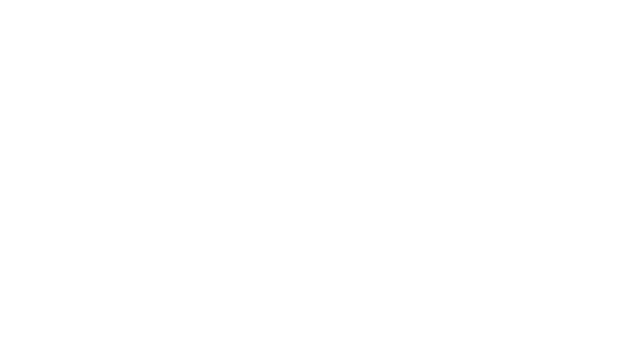
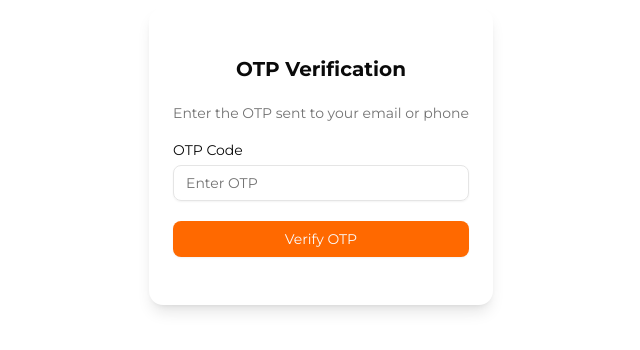
Before and after one commit to Jonzdee/QuickBite-Front, a React (Vite) app: page /otp in a window 1280 px wide. Before the commit this address had no page. Shown: the part 244-594 px from the top of the page, without its empty margins (319-959 px from the left). Built offline with nearby package versions, Linux system fonts and the light colour scheme.

Commit message:
update on confirm password

```diff
--- a/src/App.jsx
+++ b/src/App.jsx
@@ -20,6 +20,8 @@ import ChefLayout from "./vendor/layout/ChefLayout";
 import AddNewItem from "./vendor/pages/AddNewItem";
 import MyFoodList from "./vendor/pages/MyFoodList";
 import ProductDetails from "./components/landingComponents/ProductDetails";
+import OTP from "./components/login/OTP";
+import ForgetPassword from "./components/login/ForgetPassword";
 
 function App() {
   return (
@@ -44,6 +46,9 @@ function App() {
           <Route path="/getlocation" element={<AllowLocation />} />
           <Route path="/product-details/:id" element={<ProductDetails />} />
           <Route path="/checkout" element={<CheckoutPage />} />
+          <Route path="/otp" element={<OTP />} />
+          <Route path="/forget-password" element={<ForgetPassword />} />
+
 
 
           {/* Chef routes */}
--- a/src/components/IntroPage/Intro.jsx
+++ b/src/components/IntroPage/Intro.jsx
@@ -1,4 +1,5 @@
-import { useState } from "react";
+import { useState, useEffect } from "react";
+import { useNavigate } from "react-router-dom";
 import { motion, AnimatePresence } from "framer-motion";
 import { Link } from "react-router-dom";
 import { Button } from "@/components/ui/button";
@@ -6,6 +7,24 @@ import { introPages } from "@/components/IntroPage/introPages";
 
 
 function IntroSlider() {
+    const navigate = useNavigate();
+
+  useEffect(() => {
+      const showSplashOnce = localStorage.getItem("showSplashOnce");
+
+      if (showSplashOnce){
+        navigate("/login", {replace:true})
+        return;
+      }
+
+      const timer =setTimeout(()=>{
+        localStorage.setItem("showSplashOnce", "true")
+        navigate("/login", {replace: true})
+      }, 2000)
+      return () => clearTimeout(timer);
+    }, [navigate]);
+
+
   const [index, setIndex] = useState(0);
   const [direction, setDirection] = useState(1);
 
--- a/src/components/IntroPage/IntroSplash.jsx
+++ b/src/components/IntroPage/IntroSplash.jsx
@@ -4,19 +4,12 @@ import { motion} from "framer-motion";
 import QuickBiteLogo from "../../assets/Images/QuickBiteLogo.png";
 
 function IntroSplash() {
-  const navigate = useNavigate();
-
+ const navigate = useNavigate();
   useEffect(() => {
-    const showSplashOnce = localStorage.getItem("showSplashOnce");
-
-    if (showSplashOnce){
-      navigate("/intro1", {replace:true})
-      return;
-    }
 
     const timer =setTimeout(()=>{
       localStorage.setItem("showSplashOnce", "true")
-      navigate("/intro1", {replace: true})
+      navigate("/login", {replace: true})
     }, 2000)
     return () => clearTimeout(timer);
   }, [navigate]);
--- /dev/null
+++ b/src/components/login/ForgetPassword.jsx
@@ -0,0 +1,27 @@
+import React from 'react'
+
+ function ForgetPassword() {
+  return (
+    <div className="min-h-screen  bg-white  flex flex-col items-center justify-center px-4">
+      <form className="w-full max-w-lg  bg-white rounded-lg p-8 shadow-md ">
+              <h1 className="text-2xl font-bold mb-4 ">Recover your <span className='text-orange-600'>QuickBite</span> password</h1>
+
+        <p className="text-gray-600 mb-6">Please sign in to your existing account</p>
+        <label htmlFor="email" className="block text-sm font-medium text-gray-700 mb-1">
+          EMAIL
+        </label>
+        <input
+          id="email"
+          type="email"
+          required="."
+          placeholder="example@gmail.com"
+          className="w-full mb-6 px-4 py-3 border border-gray-300 rounded-md focus:outline-none focus:ring-2 focus:ring-orange-500"
+        />
+        <button className="w-full  bg-orange-500  text-white py-3 rounded-md font-semibold hover:bg-orange-600 transition">
+          SEND CODE
+        </button>
+      </form>
+    </div>
+  );
+}
+export default ForgetPassword
--- a/src/components/login/Login.jsx
+++ b/src/components/login/Login.jsx
@@ -1,14 +1,59 @@
-import React from "react";
+import React, { useState } from "react";
 import { cn } from "@/lib/utils";
 import { Button } from "@/components/ui/button";
 import { Card, CardContent } from "@/components/ui/card";
 import { Input } from "@/components/ui/input";
 import { Label } from "@/components/ui/label";
+import { motion } from "framer-motion";
+import { Link, useNavigate } from "react-router-dom";
+import axios from "axios";
 
-import { motion } from "framer-motion";
-import { Link } from "react-router-dom";
+const API_URL = import.meta.env.VITE_API_URL;
 
 function Login({ className, ...props }) {
+  const [formData, setFormData] = useState({
+    email: "",
+    password: "",
+  });
+
+  const [loading, setLoading] = useState(false);
+  const [error, setError] = useState("");
+  const navigate = useNavigate();
+
+  const handleChange = (e) => {
+    setFormData({ ...formData, [e.target.id]: e.target.value });
+    setError("");
+  };
+
+  const handleSubmit = async (e) => {
+    e.preventDefault();
+    try {
+      setLoading(true);
+      setError("");
+
+      const res = await axios.post(`${API_URL}/users/login`, formData);
+
+      if (res.data.token) {
+        localStorage.setItem("token", res.data.token);
+        navigate("/getlocation");
+      }
+    } catch (err) {
+      console.error(err.response?.data || err.message);
+
+      let backendError = "Login failed";
+      if (Array.isArray(err.response?.data)) {
+        backendError = err.response.data.join(", ");
+      } else if (err.response?.data?.message) {
+        backendError = err.response.data.message;
+      } else if (typeof err.response?.data === "string") {
+        backendError = err.response.data;
+      }
+      setError(backendError);
+    } finally {
+      setLoading(false);
+    }
+  };
+
   return (
     <div className="flex min-h-screen items-center justify-center p-4">
       <motion.div
@@ -29,6 +74,7 @@ function Login({ className, ...props }) {
               initial={{ opacity: 0, x: -30 }}
               animate={{ opacity: 1, x: 0 }}
               transition={{ delay: 0.2, duration: 0.6 }}
+              onSubmit={handleSubmit}
             >
               <div className="flex flex-col gap-5">
 
@@ -38,9 +84,7 @@ function Login({ className, ...props }) {
                   animate={{ opacity: 1, y: 0 }}
                   transition={{ delay: 0.3 }}
                 >
-                  <h1 className="text-xl font-bold mb-4">
-                    Welcome To QuickBite
-                  </h1>
+                  <h1 className="text-xl font-bold mb-4">Welcome To QuickBite</h1>
                   <p className="text-muted-foreground text-sm">
                     Login to your{" "}
                     <span className="font-semibold text-orange-500">
@@ -49,6 +93,7 @@ function Login({ className, ...props }) {
                     account
                   </p>
                 </motion.div>
+
 
                 <motion.div
                   className="grid gap-2"
@@ -61,10 +106,11 @@ function Login({ className, ...props }) {
                     id="email"
                     type="email"
                     placeholder="your email here"
+                    value={formData.email}
+                    onChange={handleChange}
                     required
                   />
                 </motion.div>
-
 
                 <motion.div
                   className="grid gap-2"
@@ -75,14 +121,25 @@ function Login({ className, ...props }) {
                   <div className="flex items-center">
                     <Label htmlFor="password">Password</Label>
                     <Link
-                      to="#"
+                      to="/forget-password"
                       className="ml-auto text-xs underline-offset-2 hover:underline"
                     >
                       Forgot password?
                     </Link>
                   </div>
-                  <Input id="password" type="password" required />
+                  <Input
+                    id="password"
+                    type="password"
+                    value={formData.password}
+                    onChange={handleChange}
+                    required
+                  />
                 </motion.div>
+
+
+                {error && (
+                  <p className="text-sm text-red-500 text-center">{error}</p>
+                )}
 
 
                 <motion.div
@@ -90,15 +147,15 @@ function Login({ className, ...props }) {
                   animate={{ opacity: 1, y: 0 }}
                   transition={{ delay: 0.6 }}
                 >
-                  <Link to="/getlocation">
-                    <Button
-                      type="submit"
-                      className="w-full bg-orange-500 hover:bg-amber-700"
-                    >
-                      Login
-                    </Button>
-                  </Link>
+                  <Button
+                    type="submit"
+                    className="w-full bg-orange-500 hover:bg-amber-700"
+                    disabled={loading}
+                  >
+                    {loading ? "Logging in..." : "Login"}
+                  </Button>
                 </motion.div>
+
 
                 <motion.div
                   className="relative text-center text-xs after:absolute after:inset-0 after:top-1/2 after:z-0 after:flex after:items-center after:border-t"
@@ -132,7 +189,7 @@ function Login({ className, ...props }) {
                   </Button>
                 </motion.div>
 
-                {/* Signup Link */}
+
                 <motion.div
                   className="text-center text-xs"
                   initial={{ opacity: 0 }}
--- /dev/null
+++ b/src/components/login/OTP.jsx
@@ -0,0 +1,97 @@
+import React, { useState } from "react";
+import axios from "axios";
+import { useNavigate } from "react-router-dom";
+import { Button } from "@/components/ui/button";
+import { Card, CardContent } from "@/components/ui/card";
+import { Input } from "@/components/ui/input";
+import { Label } from "@/components/ui/label";
+import { motion } from "framer-motion";
+
+const API_URL = import.meta.env.VITE_API_URL;
+
+function OTP() {
+  const [otp, setOtp] = useState("");
+  const [loading, setLoading] = useState(false);
+  const [error, setError] = useState("");
+  const navigate = useNavigate();
+
+  const handleSubmit = async (e) => {
+    e.preventDefault();
+
+    try {
+      setLoading(true);
+      setError("");
+
+      // adjust endpoint based on your backend
+      const res = await axios.post(`${API_URL}/users/verify-otp`, { otp });
+
+      if (res.data.success) {
+        navigate("/getlocation"); // or dashboard/home
+      } else {
+        setError("Invalid OTP, please try again.");
+      }
+    } catch (err) {
+      console.error(err.response?.data || err.message);
+      setError(
+        err.response?.data?.message || "OTP verification failed. Try again."
+      );
+    } finally {
+      setLoading(false);
+    }
+  };
+
+  return (
+    <div className="flex min-h-screen items-center justify-center p-4">
+      <motion.div
+        initial={{ opacity: 0, scale: 0.9, y: 30 }}
+        animate={{ opacity: 1, scale: 1, y: 0 }}
+        transition={{ duration: 0.6, ease: "easeOut" }}
+      >
+        <Card className="w-full max-w-sm border-none shadow-lg">
+          <CardContent className="p-6">
+            <motion.form
+              onSubmit={handleSubmit}
+              initial={{ opacity: 0, x: -30 }}
+              animate={{ opacity: 1, x: 0 }}
+              transition={{ duration: 0.6 }}
+              className="flex flex-col gap-5"
+            >
+              <h1 className="text-xl font-bold text-center">
+                OTP Verification
+              </h1>
+              <p className="text-sm text-muted-foreground text-center">
+                Enter the OTP sent to your email or phone
+              </p>
+
+              {error && (
+                <p className="text-red-500 text-sm text-center">{error}</p>
+              )}
+
+              <div className="grid gap-2">
+                <Label htmlFor="otp">OTP Code</Label>
+                <Input
+                  id="otp"
+                  type="text"
+                  placeholder="Enter OTP"
+                  value={otp}
+                  onChange={(e) => setOtp(e.target.value)}
+                  required
+                />
+              </div>
+
+              <Button
+                type="submit"
+                className="w-full bg-orange-500 hover:bg-amber-700"
+                disabled={loading}
+              >
+                {loading ? "Verifying..." : "Verify OTP"}
+              </Button>
+            </motion.form>
+          </CardContent>
+        </Card>
+      </motion.div>
+    </div>
+  );
+}
+
+export default OTP;
```
Also changed, not shown: src/components/login/SignUp.jsx (+7 -10 lines).
